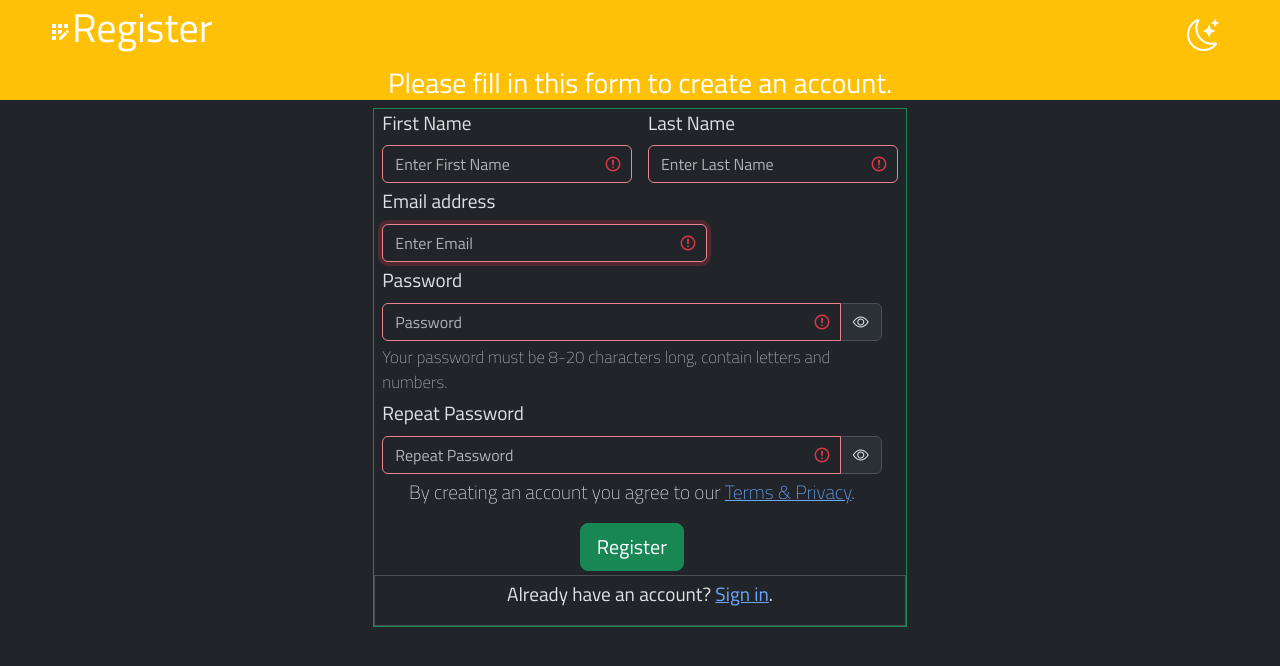
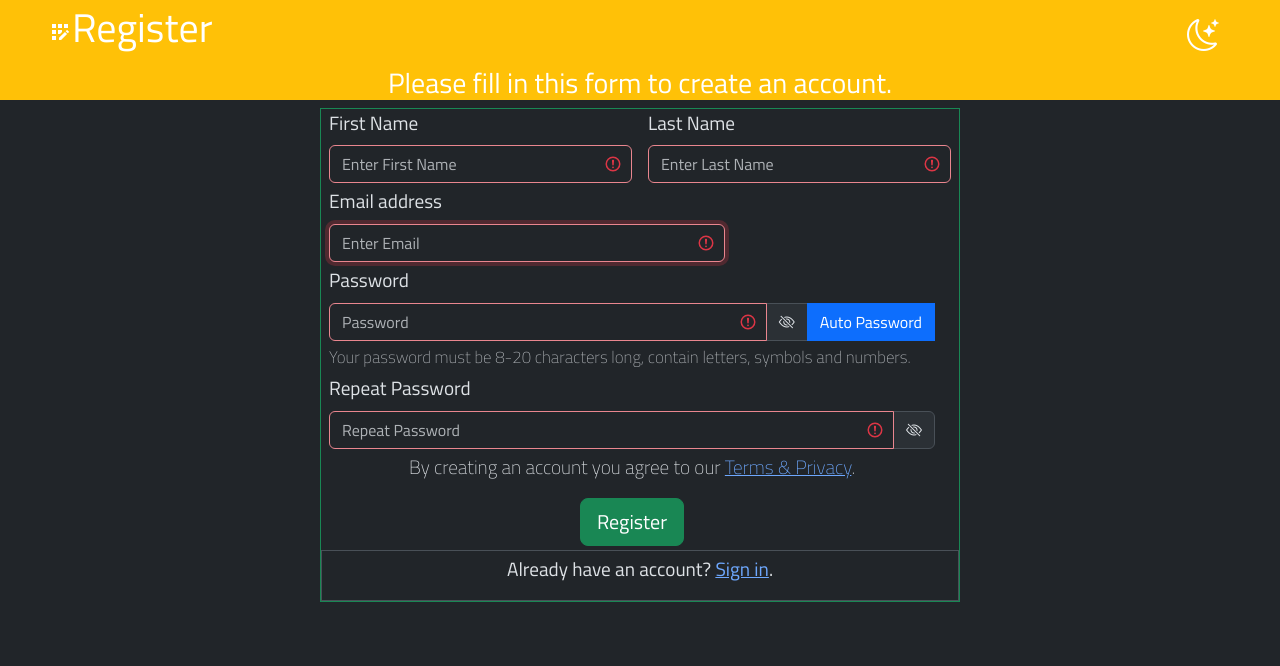
Before and after one commit to Dijeh08/task-manager-portfolio, a React (Vite) app in the folder client/: page /task-manager-portfolio/registrationPage in a window 1280 px wide. Shown: the top 666 px of the page. Built offline with nearby package versions, Linux system fonts and the light colour scheme; no server answers.

Commit message:
Update 12/16/2024

```diff
--- a/client/index.html
+++ b/client/index.html
@@ -8,7 +8,7 @@
     <link rel="preconnect" href="https://fonts.googleapis.com">
     <link rel="preconnect" href="https://fonts.gstatic.com" crossorigin>
     <link href="https://fonts.googleapis.com/css2?family=Titillium+Web:ital,wght@0,200;0,300;0,400;0,600;0,700;0,900;1,200;1,300;1,400;1,600;1,700&display=swap" rel="stylesheet">
-    <link rel="icon" type="image/svg+xml" href="/book.svg" class="text-warning"/>
+    <link rel="icon" type="image/svg+xml" href="/icon.png" class="text-warning"/>
     <title>Task Manager</title>
   </head>
   <body>
--- /dev/null
+++ b/client/src/components/Modal.jsx
@@ -0,0 +1,51 @@
+import React, {useState} from 'react'
+
+function Modal(props) {
+    const [randomPassword, setRandomPassword] = useState('');
+
+    function handleGeneratePassword(){
+        const characters = 'ABCDEFGHIJKLMNOPQRSTUVWXYZabcdefghijklmnopqrstuvwxyz0123456789!@#$%^&*()_+={}[]"/?><,.';
+        let result = '';
+        const passwordLength = 10;
+
+        for (let i = 0; i < passwordLength; i++) {
+          const randomIndex = Math.floor(Math.random() * characters.length);
+          result += characters.charAt(randomIndex);
+        }
+        setRandomPassword(result)
+
+    };
+
+    function handlePasswordInsertion() {
+        props.passwordGenerated(randomPassword)
+    }
+    console.log(randomPassword)
+  return (
+    <>
+        <button type="button" onClick={handleGeneratePassword} className="btn btn-primary" data-bs-toggle="modal" data-bs-target="#staticBackdrop">
+            Auto Password
+        </button>
+
+        <div className="modal fade" id="staticBackdrop" data-bs-backdrop="static" data-bs-keyboard="false" tabIndex="-1" aria-labelledby="staticBackdropLabel" aria-hidden="false">
+        <div className="modal-dialog">
+            <div className="modal-content">
+            <div className="modal-header">
+                <h1 className="modal-title fs-5" id="staticBackdropLabel"><i class="bi bi-key"></i> Use Strong password?</h1>
+                <button type="button" className="btn-close" data-bs-dismiss="modal" aria-label="Close"></button>
+            </div>
+            <div className="modal-body">
+                <p>Protect your account by using a strong, randomly generated password. It'll will be saved into your account for future use.</p>
+                <div className='border border-1 rounded bg-dark-subtle px-2 pt-2'><p>{randomPassword}</p></div>
+            </div>
+            <div className="modal-footer">
+                <button type="button" className="btn btn-secondary" data-bs-dismiss="modal">Not now</button>
+                <button type="button" onClick={handlePasswordInsertion} data-bs-dismiss="modal" className="btn btn-primary">Use password</button>
+            </div>
+            </div>
+        </div>
+        </div>
+    </>
+  )
+}
+
+export default Modal
--- a/client/src/pages/error-page.jsx
+++ b/client/src/pages/error-page.jsx
@@ -6,9 +6,9 @@ function ErrorPage() {
 
   return (
     <div id="error-page">
-      <h1>Oops!</h1>
-      <p>Sorry, an unexpected error has occurred.</p>
-      <p>
+      <h1 className="mx-auto">Oops!</h1>
+      <p className="mx-auto mt-2">Sorry, an unexpected error has occurred.</p>
+      <p className="mx-auto mb-2">
         <i>{error.statusText || error.message}</i>
       </p>
     </div>
--- a/client/src/pages/registrationPage.jsx
+++ b/client/src/pages/registrationPage.jsx
@@ -2,9 +2,11 @@ import React, {useState} from 'react';
 import {Link, useNavigate} from 'react-router-dom';
 import Header from '../components/Header.jsx';
 import axios from "axios";
-import 'bootstrap-icons/font/bootstrap-icons.css'
+import 'bootstrap-icons/font/bootstrap-icons.css';
+import Modal from '../components/Modal.jsx';
 
 function Registration(props) {
+    const [passwordVisibility, setPasswordVisibility] = useState(false)
     const controller = new AbortController();
     const [darkMode, setDarkMode] = useState(true);
     const naviagate = useNavigate();
@@ -16,6 +18,7 @@ function Registration(props) {
         password: '',
         password_repeat: ''
     });
+
     const htmlElement = document.querySelector('html');
         htmlElement.setAttribute('data-bs-theme', darkMode? 'dark': 'light');
 
@@ -35,7 +38,7 @@ function Registration(props) {
 
         const {firstName, lastName, email, password, password_repeat} = userRegistrationData;
         // console.log(firstName, lastName, email, password, password_repeat)
-        if (firstName.length & lastName.length & email.length & password.length & password_repeat.length) {
+        if (firstName.length > 0 & lastName.length > 0 & email.length > 0 & password.length > 0 & password_repeat.length > 0) {
 
             if (password === password_repeat) {
                 console.log('Same')
@@ -69,11 +72,12 @@ function Registration(props) {
             } else {
                 setIsPasswordSame(previousState => !previousState)
                 // console.log('Not Same')
-                alert('Please your passwords must be the same')
+                alert('Please your passwords must be the same');
             }
-        }else{
-            alert('Fill in the empty boxes');
         }
+        // else{
+        //     alert('Fill in the empty boxes');
+        // }
 
         // console.log(email, password, password_repeat);
     }
@@ -83,24 +87,35 @@ function Registration(props) {
     }
 
     function handlePasswordVisibility1() {
-        var x = document.getElementById("exampleInputPassword1");
+        var x = document.getElementById("inputPassword1");
         if (x.type === "password") {
             x.type = "text";
+            setPasswordVisibility(true)
         } else {
             x.type = "password";
+            setPasswordVisibility(false)
         }
 
     }
 
     function handlePasswordVisibility2() {
-        var x = document.getElementById("exampleInputPassword2");
+        var x = document.getElementById("inputPassword2");
         if (x.type === "password") {
+            setPasswordVisibility(true);
             x.type = "text";
         } else {
             x.type = "password";
+            setPasswordVisibility(false);
         }
+    }
 
+    function handlePasswordInsertion(params) {
+        const element1 = document.getElementById('inputPassword1');
+        const element2 = document.getElementById('inputPassword2');
+        element1.value = params;
+        element2.value = params;
     }
+
     return(
         <>
         <div className='bg-warning text-white text-center mb-2'>
@@ -109,7 +124,7 @@ function Registration(props) {
                         lesserHeading={'Please fill in this form to create an account.'}
                         mode={handleDarkMode}/>
         </div>
-        <div className={`mx-auto col-5 border  border-1  ${darkMode? 'border-success': 'border-secondary-subtle'}`}>
+        <div className={`mx-auto col-6 border  border-1  ${darkMode? 'border-success': 'border-secondary-subtle'}`}>
         <form className='needs-validation was-validated' onSubmit={handleRegister} noValidate>
             <div className="pe-4 ps-2 pb-1" >
                 <div className="mb-1 d-flex justify-content-between" >
@@ -137,23 +152,35 @@ function Registration(props) {
 
                 </div>
                 <div className="mb-1 row">
-                    <label htmlFor="exampleInputPassword1" className="form-label"><b>Password</b></label>
+                    <label htmlFor="inputPassword1" className="form-label"><b>Password</b></label>
                     <div className="col-lg-8 input-group">
-                        <input type="password" onChange={handleChange} placeholder="Password" name='password' className="form-control" id="exampleInputPassword1" pattern="^(?=.*[A-Za-z])(?=.*\d)[A-Za-z\d]{8,}$" required/>
-                        <button onClick={handlePasswordVisibility1} className="input-group-text" id="basic-addon2"><i className="bi bi-eye"></i></button>
+                        <input type="password" onChange={handleChange} placeholder="Password" name='password' className="form-control" id="inputPassword1" pattern="^(?=.*[A-Za-z])(?=.*\d)(?!.* )(?=.*\W).{8,}$" required/>
+                        {passwordVisibility?
+                            <button onClick={handlePasswordVisibility1} className="input-group-text" id="basic-addon1"><i className="bi bi-eye"></i></button>
+                            :
+                            <button onClick={handlePasswordVisibility1} className="input-group-text" id="basic-addon2"><i className="bi bi-eye-slash"></i></button>
+                        }
+                        <Modal
+                            passwordGenerated={handlePasswordInsertion}/>
                     </div>
                     <div id="passwordHelpBlock" className="form-text">
-                        Your password must be 8-20 characters long, contain letters and numbers.
+                        Your password must be 8-20 characters long, contain letters, symbols and numbers.
                     </div>
                 </div>
 
                 <div className="mb-1 row">
-                    <label htmlFor="exampleInputPassword2" className="form-label"><b>Repeat Password</b></label>
+                    <label htmlFor="inputPassword2" className="form-label"><b>Repeat Password</b></label>
                     <div className="col-lg-8 input-group">
-                        <input type="password" onChange={handleChange} placeholder="Repeat Password" name='password_repeat' className="form-control" id="exampleInputPassword2" pattern="[A-Za-z0-9]{8,}$" required/>
-                        <button onClick={handlePasswordVisibility2} className="input-group-text" id="basic-addon2"><i className="bi bi-eye"></i></button>
-                        {isPasswordsSame? null : <p className='text-danger'>Please your passwords must be the same</p>}
+                        <input type="password" onChange={handleChange} placeholder="Repeat Password" name='password_repeat' className="form-control" id="inputPassword2" pattern="^(?=.*[A-Za-z])(?=.*\d)(?!.* )(?=.*\W).{8,}$" required/>
+
+                        {passwordVisibility?
+                            <button onClick={handlePasswordVisibility2} className="input-group-text"><i className="bi bi-eye"></i></button>
+                            :
+                            <button onClick={handlePasswordVisibility2} className="input-group-text" ><i className="bi bi-eye-slash"></i></button>
+                        }
+
                     </div>
+                    {isPasswordsSame? null : <p className='text-danger'>Please your passwords must be the same</p>}
                 </div>
                 <div className='d-flex align-items-center flex-column'>
                     <div>
@@ -176,6 +203,7 @@ function Registration(props) {
         </form>
         </div>
 
+
         </>
     )
 }
```
Also changed, not shown: client/public/icon.png (added).
